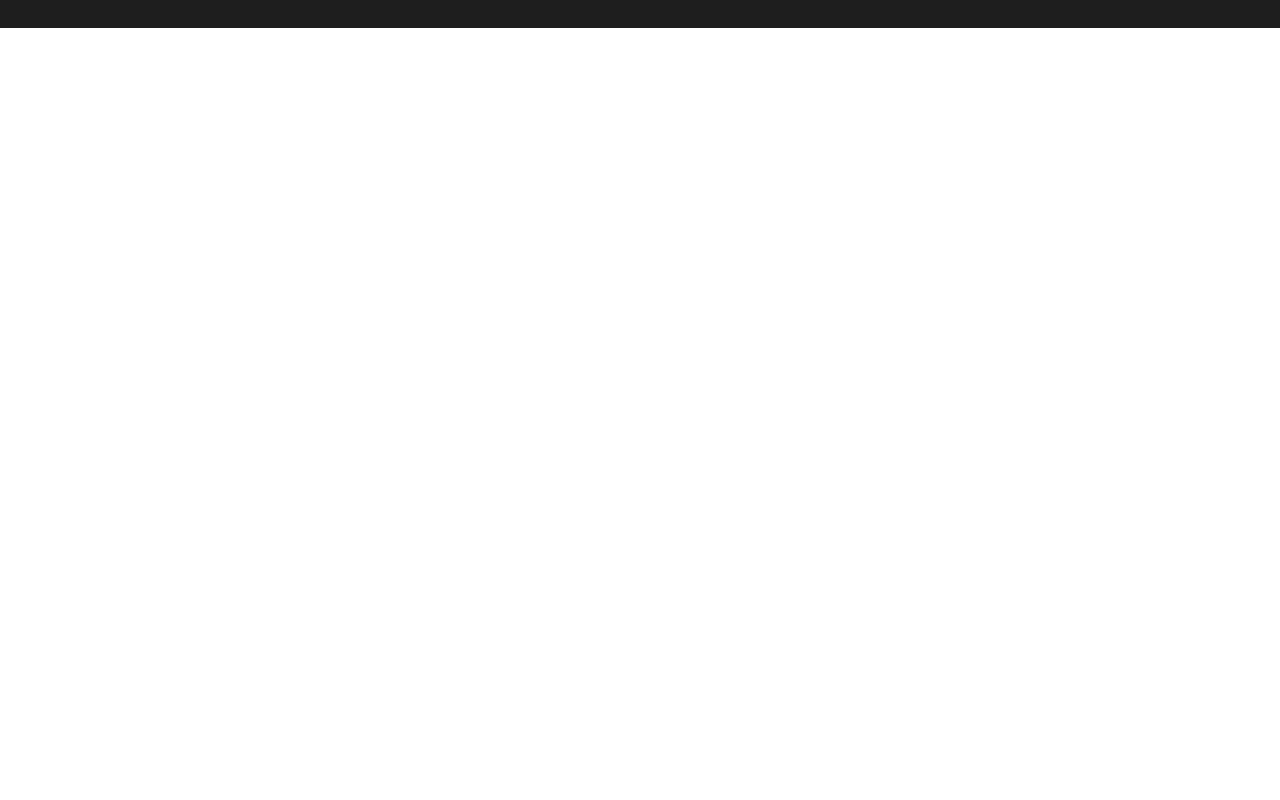
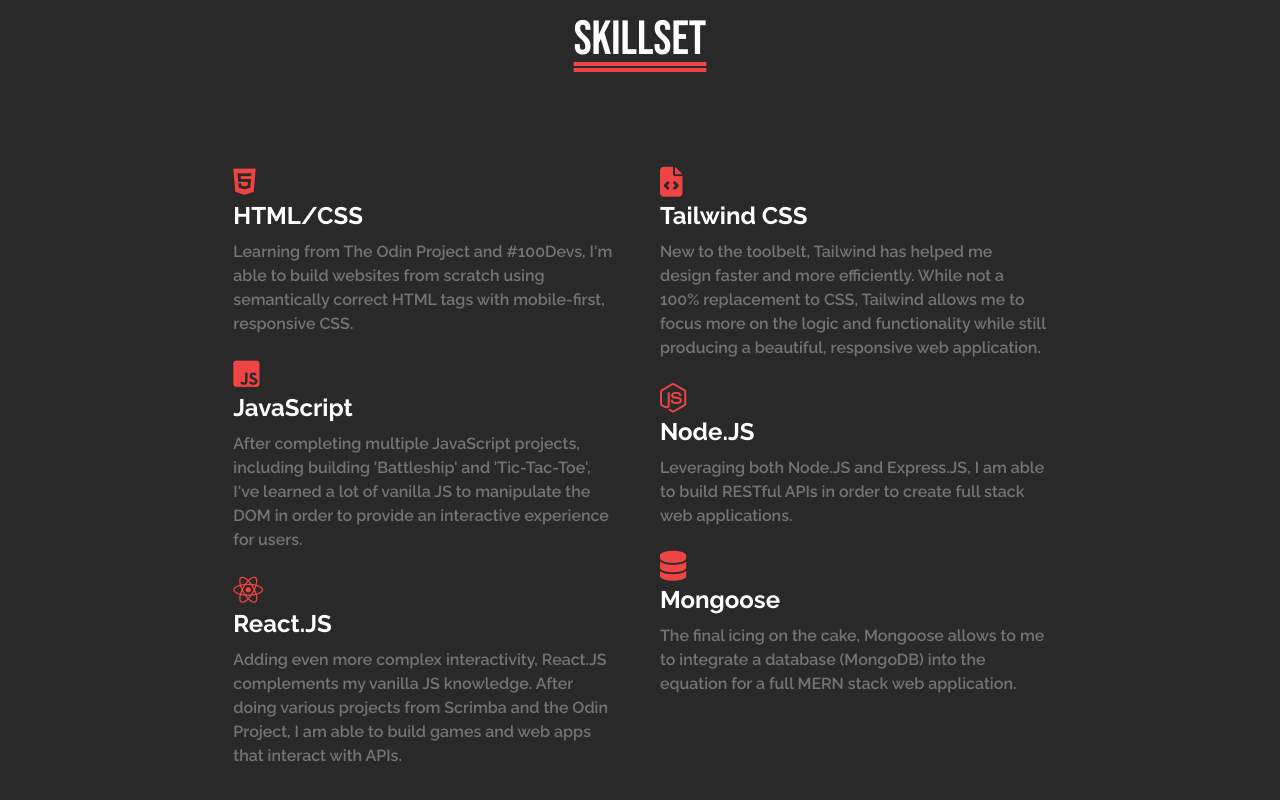
Before and after one commit to MalcolmSmalls/Portfolio, a React (Vite) app in the folder frontend/: page / in a window 1280 px wide. Shown: the part 1572-2372 px from the top of the page. Before the commit the page ends 1600 px from the top, so only its background shows below. Built offline with nearby package versions, Linux system fonts and the light colour scheme.

Commit message:
Add skills section with fontawesome icons

```diff
--- a/frontend/index.html
+++ b/frontend/index.html
@@ -3,8 +3,10 @@
   <head>
     <meta charset="UTF-8" />
     <link rel="icon" type="image/svg+xml" href="/vite.svg" />
+
+    <link rel="stylesheet" href="https://cdnjs.cloudflare.com/ajax/libs/font-awesome/6.3.0/css/all.min.css" integrity="sha512-SzlrxWUlpfuzQ+pcUCosxcglQRNAq/DZjVsC0lE40xsADsfeQoEypE+enwcOiGjk/bSuGGKHEyjSoQ1zVisanQ==" crossorigin="anonymous" referrerpolicy="no-referrer" />
     <meta name="viewport" content="width=device-width, initial-scale=1.0" />
-    <title>Vite + React</title>
+    <title>Malcolm Smalls the Software Developer</title>
   </head>
   <body>
     <div id="root"></div>
--- a/frontend/package.json
+++ b/frontend/package.json
@@ -9,6 +9,8 @@
     "preview": "vite preview"
   },
   "dependencies": {
+    "@fortawesome/free-solid-svg-icons": "^6.3.0",
+    "@fortawesome/react-fontawesome": "^0.2.0",
     "react": "^18.2.0",
     "react-dom": "^18.2.0",
     "typewriter-effect": "^2.19.0"
--- a/frontend/src/App.jsx
+++ b/frontend/src/App.jsx
@@ -7,6 +7,7 @@ import {
   Navbar,
   Portfolio,
   Resume,
+  Skillset,
 } from './Components'
 
 function App() {
@@ -16,6 +17,7 @@ function App() {
     <div>
       <Header />
       <About />
+      <Skillset />
     </div>
   )
 }
--- a/frontend/src/Components/About.jsx
+++ b/frontend/src/Components/About.jsx
@@ -2,7 +2,7 @@ import React from 'react'
 
 export default function About() {
   return (
-    <div className='h-screen bg-[#1e1e1e]'>
+    <div className='h-full bg-[#1e1e1e] pb-40'>
       <h2 className='text-white font-BebasNeue text-5xl text-center py-20 underline underline-offset-8 decoration-red-500 decoration-double'>
         A Little About Me
       </h2>
@@ -22,7 +22,7 @@ export default function About() {
             career didn't foster the baller lifestyle, it did ingrain a strict
             practice regime, passion, creativity and a discipline that
             translates excellent into software development (180+ Consecutive
-            Days on GitHub!).
+            Days on GitHub, Let's Goooo!).
           </p>
           <p className='text-[#747474] block font-semibold py-2'>
             While I started late, I'm devoted to making up for the time missed
--- a/frontend/src/Components/Footer.jsx
+++ b/frontend/src/Components/Footer.jsx
@@ -1,7 +1,5 @@
 import React from 'react'
 
 export default function Footer() {
-  return (
-    <div>Footer</div>
-  )
+  return <div>Footer</div>
 }
--- /dev/null
+++ b/frontend/src/Components/Skillset.jsx
@@ -0,0 +1,63 @@
+import React from 'react'
+import { FontAwesomeIcon } from '@fortawesome/react-fontawesome'
+
+export default function Skillset() {
+  return (
+    <div className='h-full bg-[#292929]'>
+      <h2 className='text-white font-BebasNeue text-5xl text-center underline underline-offset-8 decoration-red-500 decoration-double py-20'>
+        Skillset
+      </h2>
+      <div className='container font-Raleway flex p-5 mx-auto w-2/3 gap-10  '>
+        <div className='container flex flex-col'>
+          <i className='fab fa-html5 text-red-500 text-3xl'></i>
+          <h3 className='text-white font-bold text-2xl pb-2'>HTML/CSS</h3>
+          <p className='text-[#747474] font-semibold pb-5'>
+            Learning from The Odin Project and #100Devs, I'm able to build
+            websites from scratch using semantically correct HTML tags with
+            mobile-first, responsive CSS.
+          </p>
+          <i className='fab fa-square-js text-red-500 text-3xl'></i>
+          <h3 className='text-white font-bold text-2xl pb-2'>JavaScript</h3>
+          <p className='text-[#747474] font-semibold pb-5'>
+            After completing multiple JavaScript projects, including building
+            'Battleship' and 'Tic-Tac-Toe', I've learned a lot of vanilla JS to
+            manipulate the DOM in order to provide an interactive experience for
+            users.
+          </p>
+          <i className='fab fa-react text-red-500 text-3xl'></i>
+          <h3 className='text-white font-bold text-2xl pb-2'>React.JS</h3>
+          <p className='text-[#747474] font-semibold pb-5'>
+            Adding even more complex interactivity, React.JS complements my
+            vanilla JS knowledge. After doing various projects from Scrimba and
+            the Odin Project, I am able to build games and web apps that
+            interact with APIs.
+          </p>
+        </div>
+
+        <div className='container flex flex-col'>
+          <i className='fas fa-file-code text-red-500 text-3xl'></i>
+          <h3 className='text-white font-bold text-2xl pb-2'>Tailwind CSS</h3>
+          <p className='text-[#747474] font-semibold pb-5'>
+            New to the toolbelt, Tailwind has helped me design faster and more
+            efficiently. While not a 100% replacement to CSS, Tailwind allows me
+            to focus more on the logic and functionality while still producing a
+            beautiful, responsive web application.
+          </p>
+          <i className='fab fa-node-js text-red-500 text-3xl'></i>
+          <h3 className='text-white font-bold text-2xl pb-2'>Node.JS</h3>
+          <p className='text-[#747474] font-semibold pb-5'>
+            Leveraging both Node.JS and Express.JS, I am able to build RESTful
+            APIs in order to create full stack web applications.
+          </p>
+          <i className='fas fa-database text-red-500 text-3xl'></i>
+          <h3 className='text-white font-bold text-2xl pb-2'>Mongoose</h3>
+          <p className='text-[#747474] font-semibold pb-5'>
+            The final icing on the cake, Mongoose allows to me to integrate a
+            database (MongoDB) into the equation for a full MERN stack web
+            application.
+          </p>
+        </div>
+      </div>
+    </div>
+  )
+}
--- a/frontend/src/Components/index.js
+++ b/frontend/src/Components/index.js
@@ -5,5 +5,6 @@ import Header from './Header'
 import Navbar from './Navbar'
 import Portfolio from './Portfolio'
 import Resume from './Resume'
+import Skillset from './Skillset'
 
-export { About, Contact, Footer, Header, Navbar, Portfolio, Resume }
+export { About, Contact, Footer, Header, Navbar, Portfolio, Resume, Skillset }
```
Also changed, not shown: 1 other file (tests, documents, lock files or other folders).
